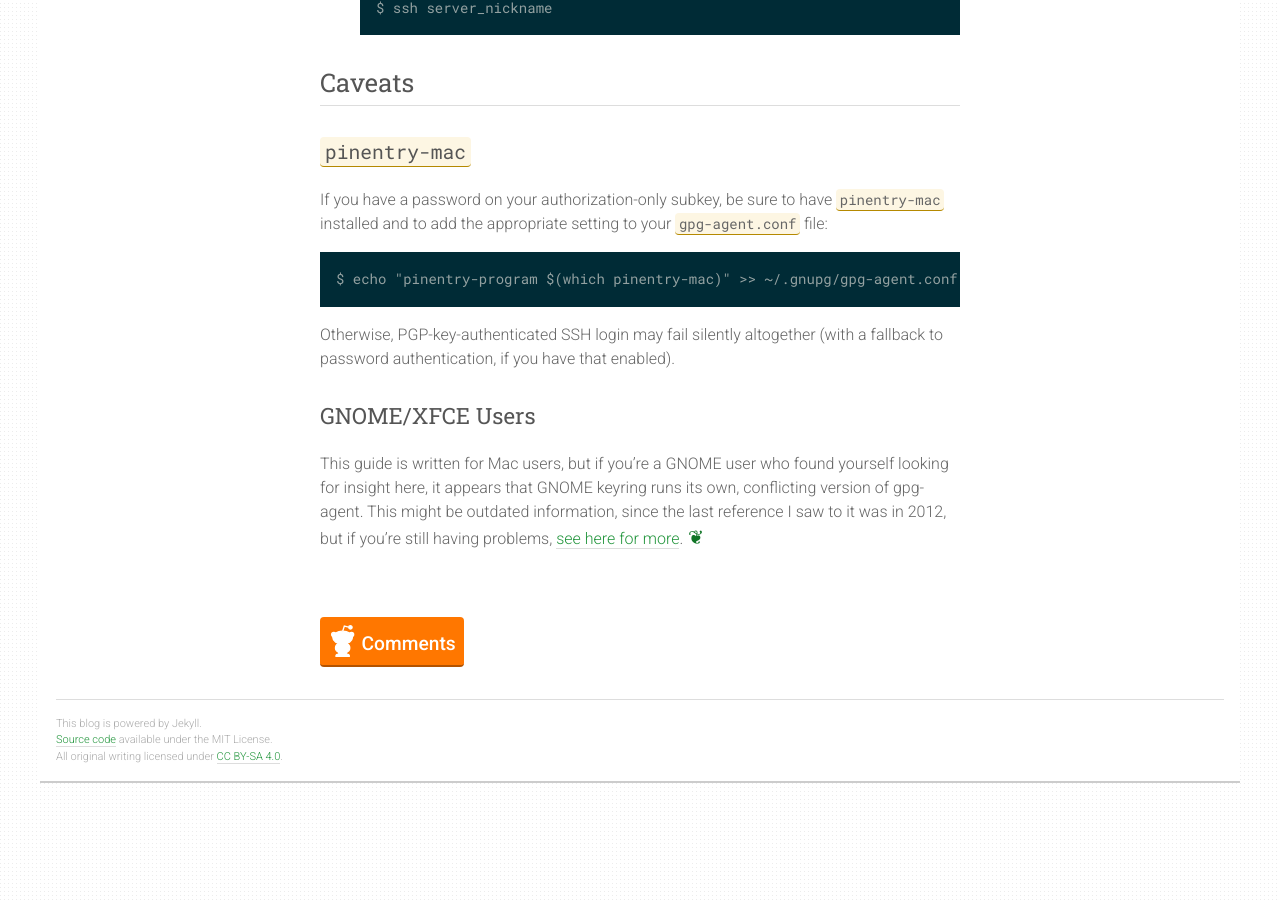
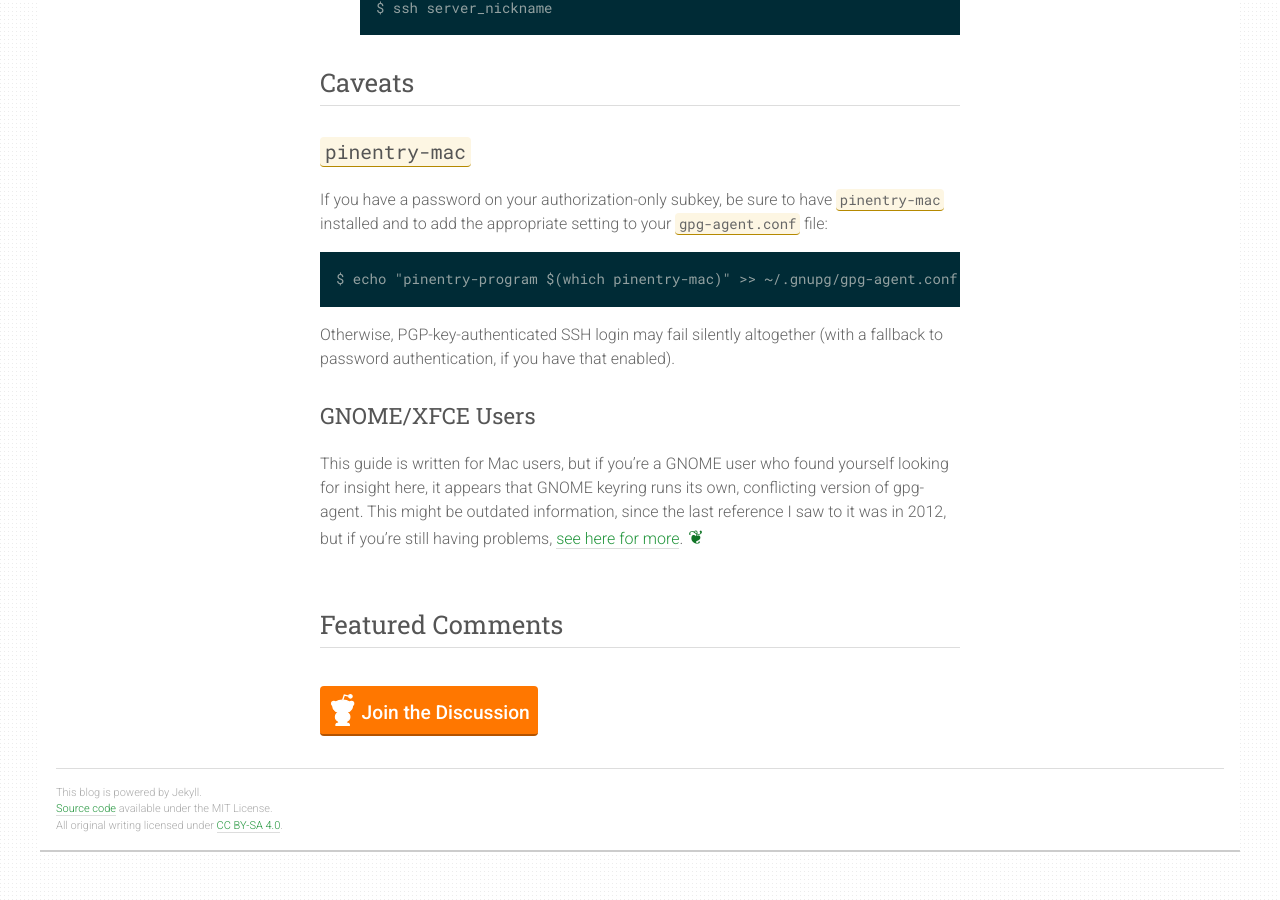
Before and after one commit to rlue/ryanlue.com, a Jekyll site: the page built from _posts/2017-06-29-gpg-for-ssh-auth.md, in a window 1280 px wide and 900 px high, scrolled down 4445 px. Built offline with Jekyll 4.4.1, drawn with Linux system fonts in a browser that asks for light colours; a script that is not in the unit is left out; part of the change alters nothing that is shown.

Commit message:
Add featured comments to gpg-for-ssh-auth.md

```diff
--- a/_posts/2017-06-29-gpg-for-ssh-auth.md
+++ b/_posts/2017-06-29-gpg-for-ssh-auth.md
@@ -4,6 +4,10 @@ teaser: One less private key to keep track of.
 category: guides
 tags: [ssh, pgp, cli, mac]
 reddit_post: 'https://www.reddit.com/r/linux/comments/6k8nw3/killed_two_days_figuring_out_how_to_use_gpg_keys/'
+featured_comments:
+  - url: 'https://www.reddit.com/r/linux/comments/6k8nw3/killed_two_days_figuring_out_how_to_use_gpg_keys/djk6vr2/'
+    context: true
+  - url: 'https://www.reddit.com/r/linux/comments/6k8nw3/killed_two_days_figuring_out_how_to_use_gpg_keys/djk73ro/'
 ---
 
 PGP keys and SSH keys are different. It took me longer than I care to admit to understand this, given that the [first StackExchange thread I found on the subject][interch]{:target="_blank"} made it pretty clear that it’s not trivial to use one where you’re supposed to use the other.
```
